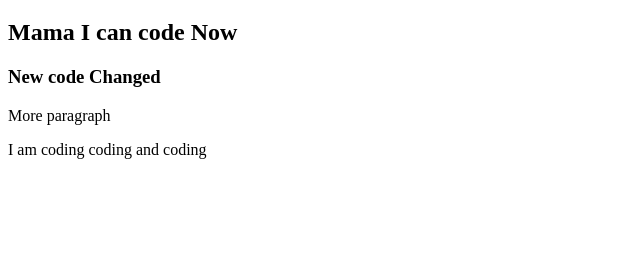
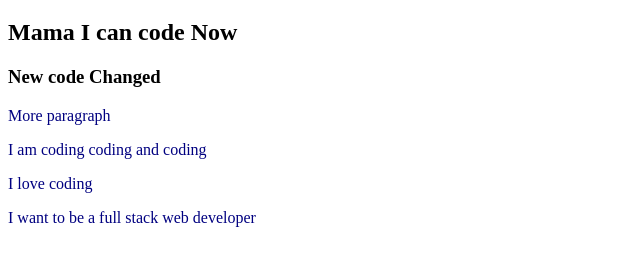
Before and after one commit to Jibon47/my-second-repo, a plain HTML site: page index.html in a window 1280 px wide. Shown: the part 61-326 px from the top of the page, without its empty margins (0-640 px from the left). Drawn offline with Linux system fonts and the light colour scheme.

Commit message:
many things added

```diff
--- a/index.html
+++ b/index.html
@@ -13,5 +13,7 @@
     <h3>New code Changed</h3>
     <p>More paragraph</p>
     <p>I am coding coding and coding</p>
+    <p>I love coding</p>
+    <P>I want to be a full stack web developer</P>
 </body>
 </html>
--- a/style.css
+++ b/style.css
@@ -0,0 +1,3 @@
+p{
+    color: navy;
+}
```
